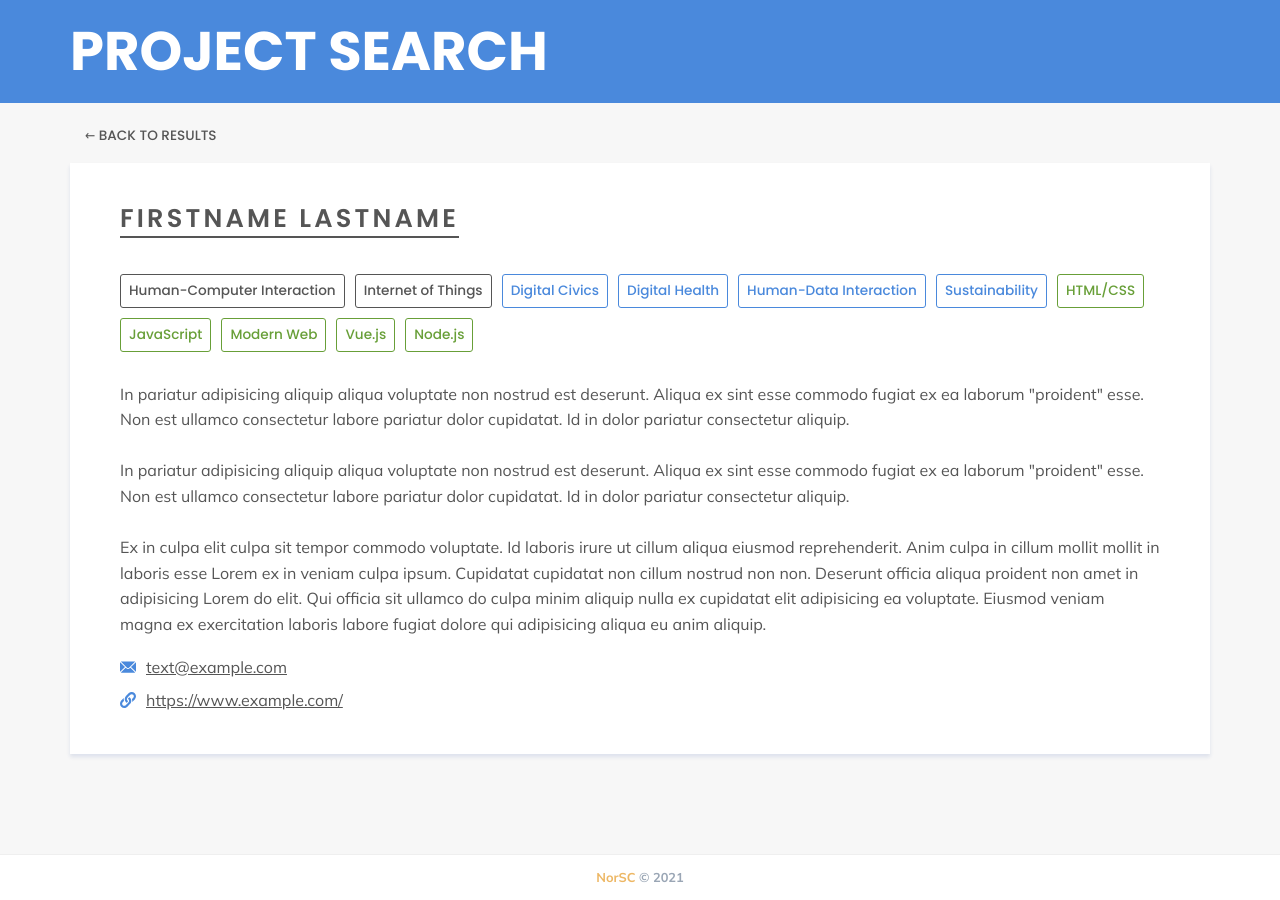
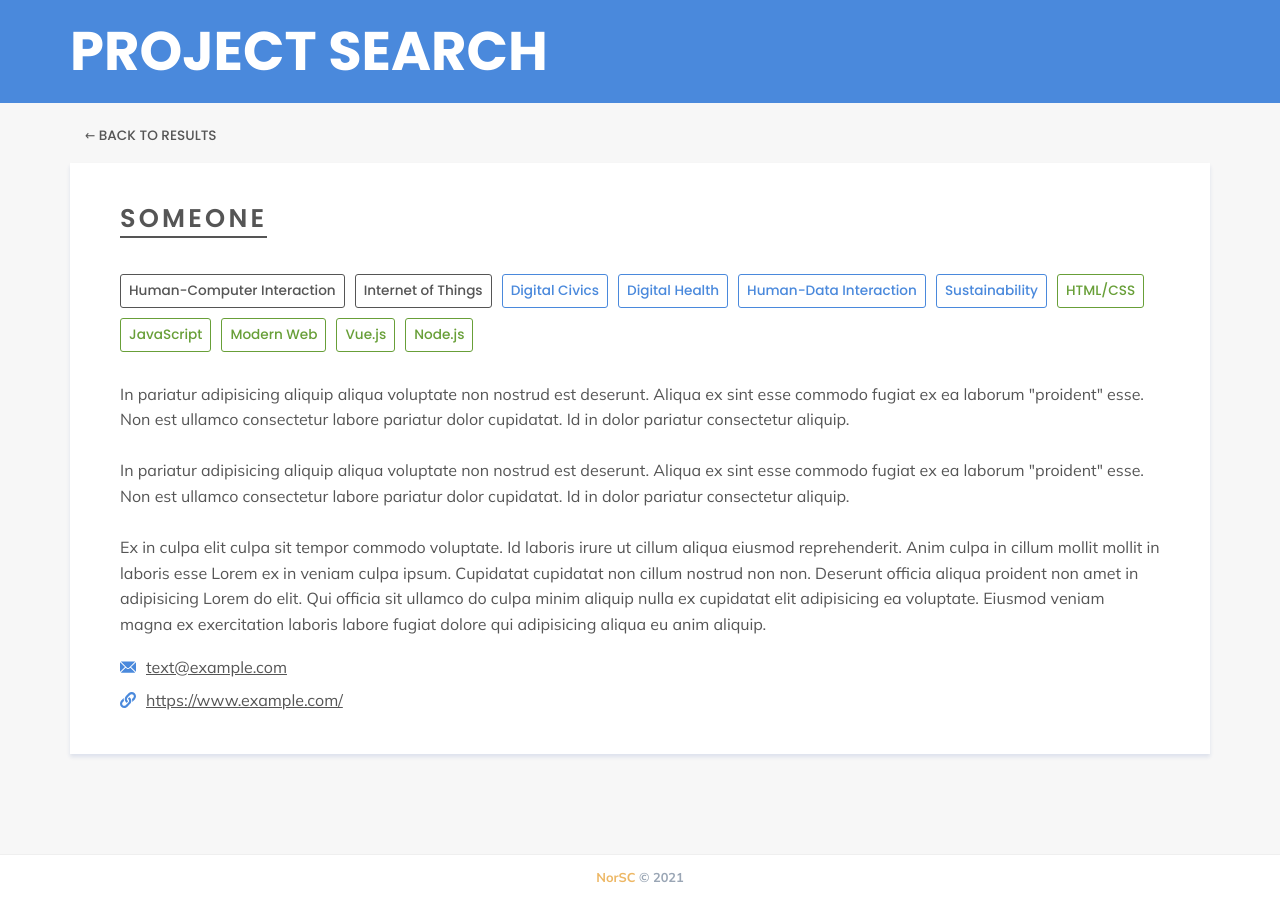
Before and after one commit to NorSC/supervisor-search, a Jekyll site: the page built from _supervisors/someone1.md, in a window 1280 px wide. Built offline with Jekyll 4.4.1, drawn with Linux system fonts in a browser that asks for light colours; a script that is not in the unit is left out.

Commit message:
Update Supervisors “someone1”

```diff
--- a/_supervisors/someone1.md
+++ b/_supervisors/someone1.md
@@ -1,5 +1,5 @@
 ---
-name: Firstname Lastname
+name: Someone
 title: Someone
 email: text@example.com
 website: https://www.example.com/
```
